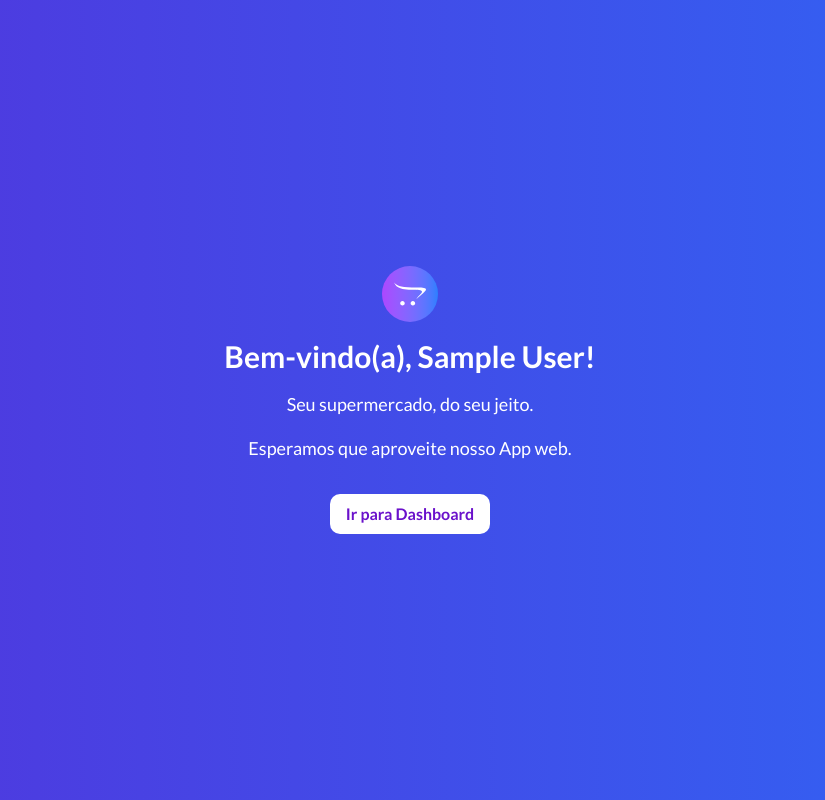
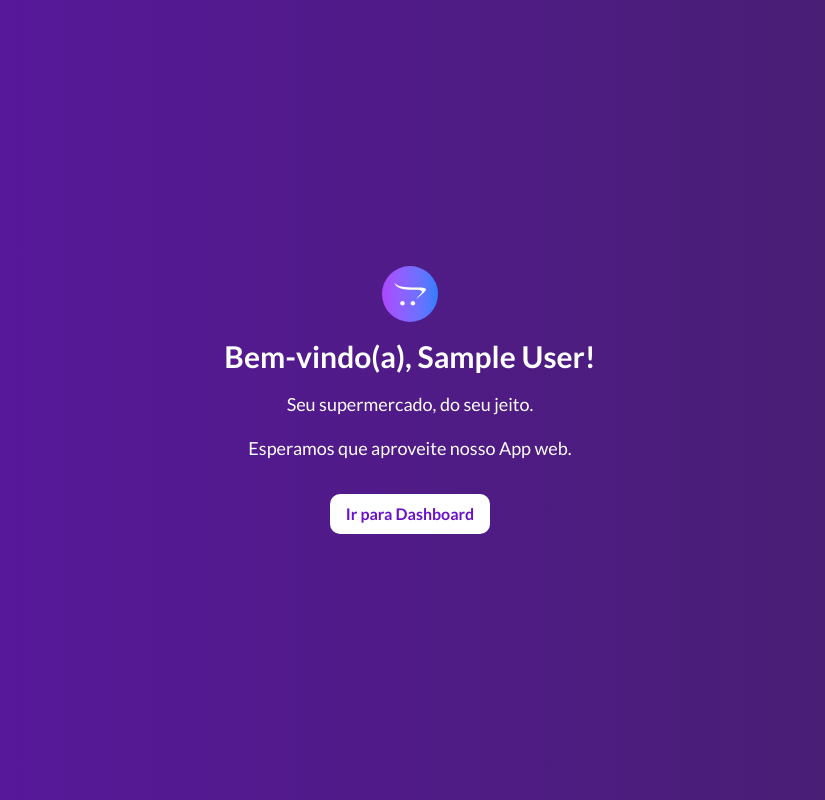
Before and after one commit to code-front-braga/e-listou, a Next.js app: page /welcome in a window 1280 px wide. Shown: the whole page, without its empty margins (230-1055 px from the left). Built offline with nearby package versions, Linux system fonts and the light colour scheme; no server answers; sample sign-in values are in the browser's storage.

Commit message:
chore: change background color to welcome page

```diff
--- a/src/app/welcome/components/welcome-animation.tsx
+++ b/src/app/welcome/components/welcome-animation.tsx
@@ -49,7 +49,7 @@ export function WelcomeAnimation({ user }: AnimateScreenProps) {
 			variants={gradientVariants}
 			animate="animate"
 			style={{
-				background: 'linear-gradient(90deg, #6a11cb, #2575fc)',
+				background: 'linear-gradient(90deg, #6a11cb, #3e2259)',
 				backgroundSize: '200% 200%',
 			}}
 			className="flex h-screen items-center justify-center"
```
